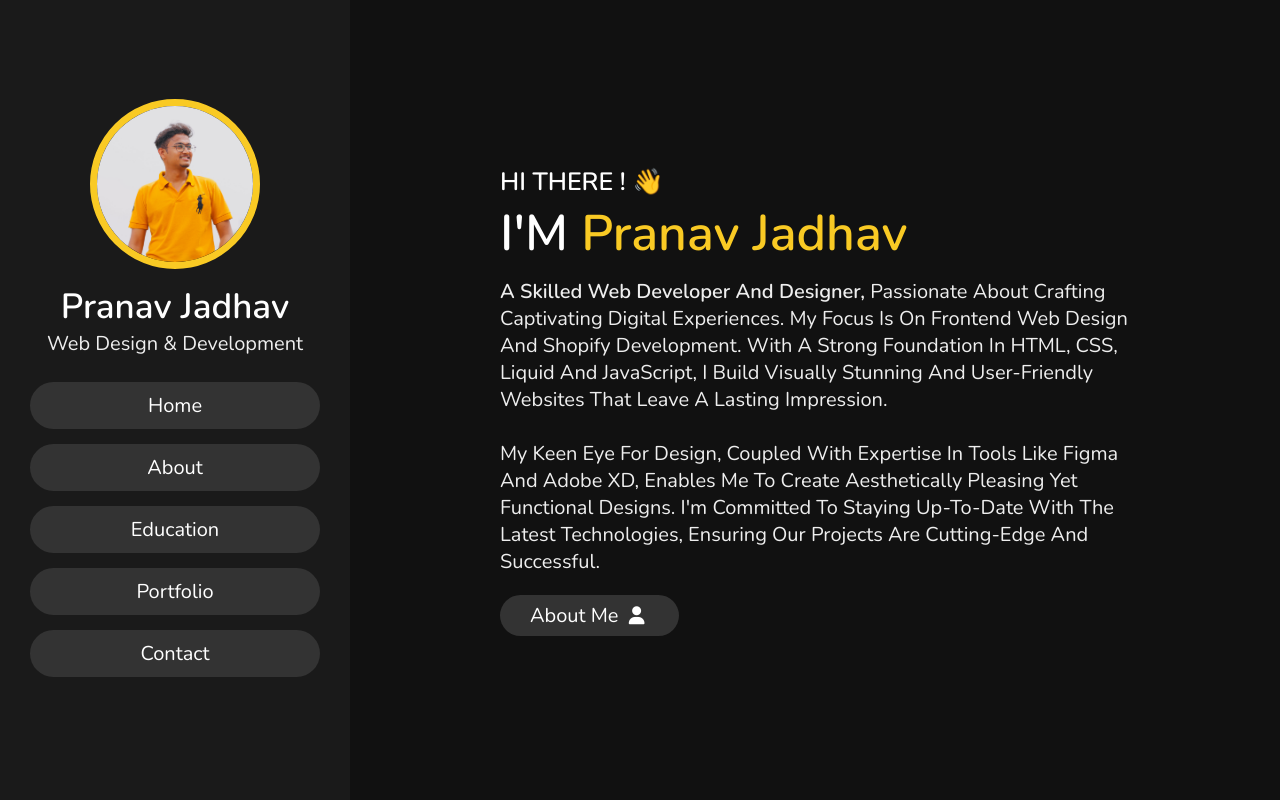
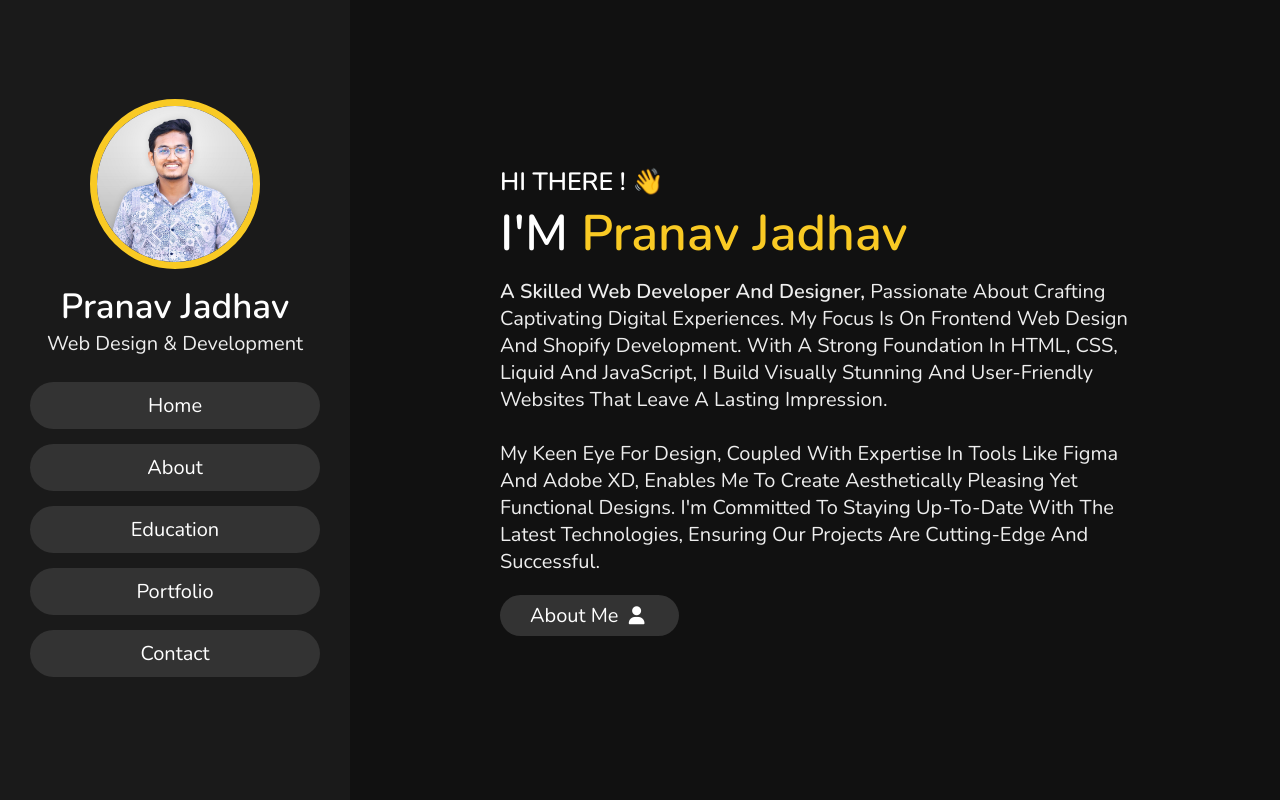
Before and after one commit to pranavjadhav4/portfolio, a plain HTML site: page index.html in a window 1280 px wide. Shown: the top 800 px of the page. Drawn offline with nearby package versions, Linux system fonts and the light colour scheme.

Commit message:
user image

```diff
--- a/index.html
+++ b/index.html
@@ -17,7 +17,7 @@
     <header>
 
         <div class="user">
-            <img src="img/pic.jpg" alt="">
+            <img src="img/user.jpg" alt="">
             <h3 class="name">Pranav Jadhav</h3>
             <p class="post">Web Design & development</p>
         </div>
```
Also changed, not shown: img/pic.jpg (deleted), img/user.jpg (added), 1 other file.
